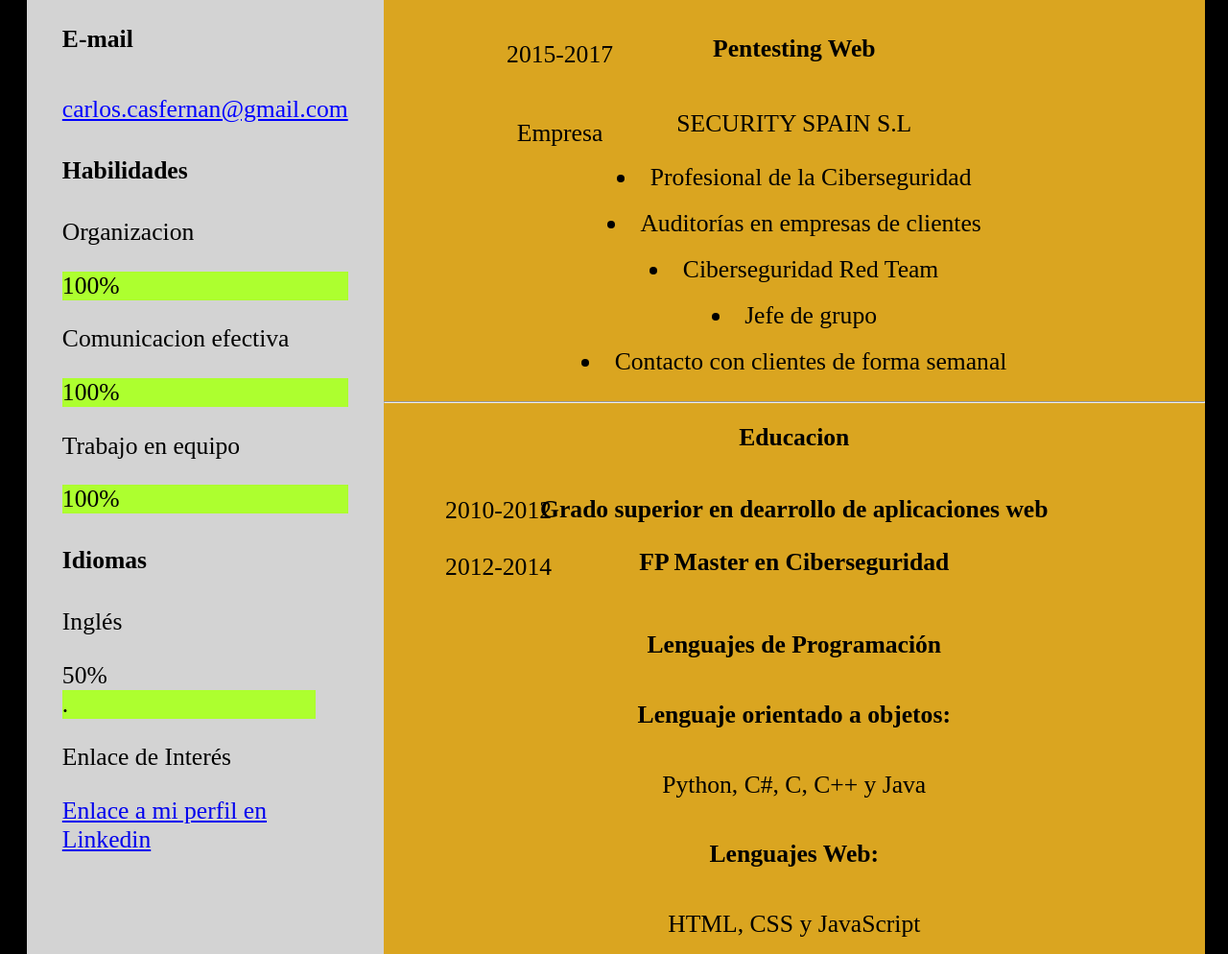
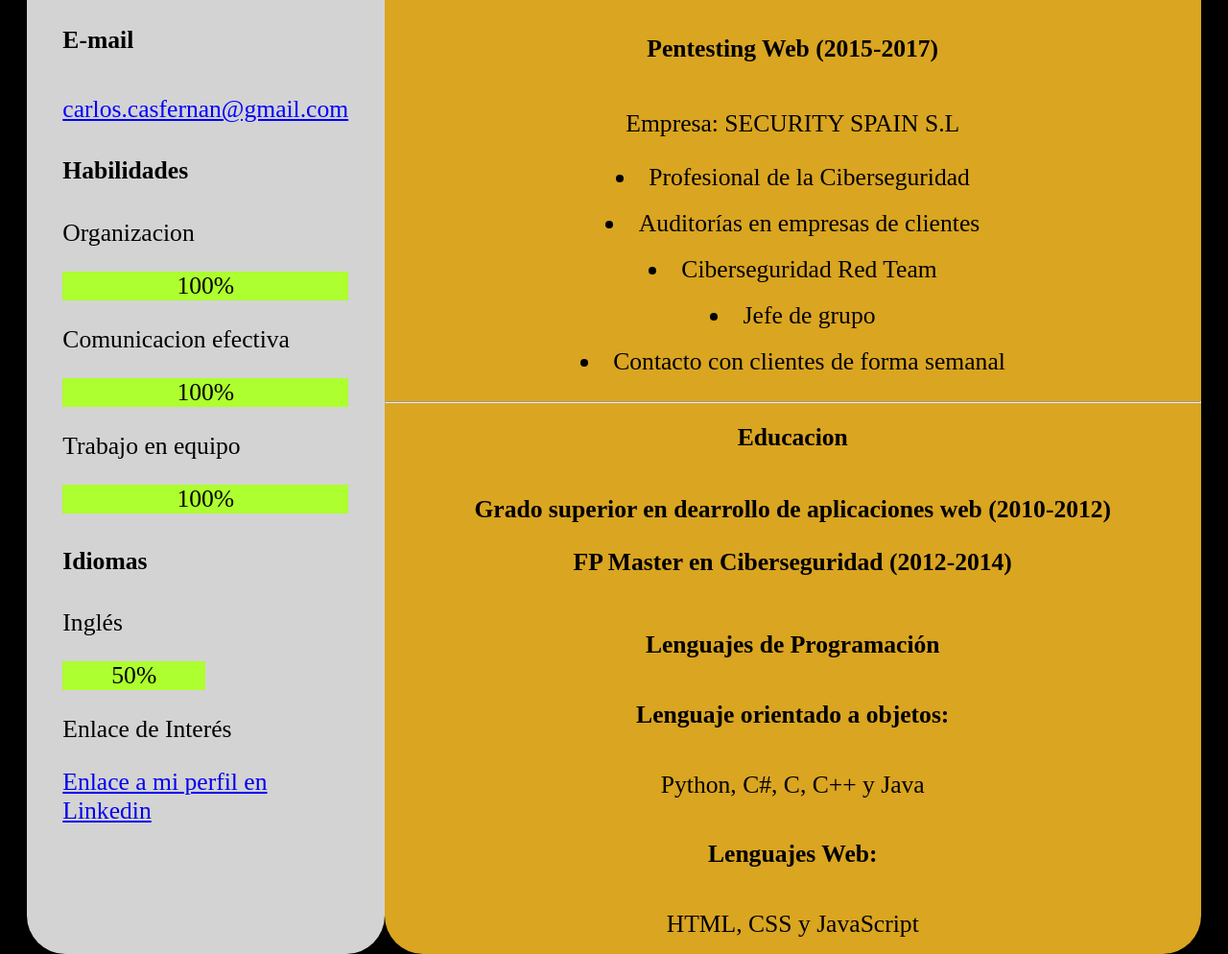
Before and after one commit to CarlosCastroFernandez/NuevaVersionCV, a plain HTML site: page nuevaVersionCV/index.html in a window 1280 px wide. Shown: the part 782-1776 px from the top of the page at 96% size. Drawn offline with Linux system fonts and the light colour scheme.

Commit message:
actualizacion

```diff
--- a/nuevaVersionCV/index.css
+++ b/nuevaVersionCV/index.css
@@ -17,13 +17,7 @@ body {
 .container {
     margin: 10px;
     display: flex;
-
-
-    height:310vh;
-
-    padding-right:1em;
-    min-width:250px;
-
+    height:111em;
 }
 
 img {
@@ -41,8 +35,14 @@ p,a,h5,h4,h2,span,h1,li {
 }
 [barra1="barra1"] {
     background-color: var(--color-barras);
+    text-align:center;
 }
-
+span{
+    text-align:center;
+    display:inline-block;
+    width:50%;
+    background-color:var(--color-barras);
+}
 h3 {
     font-size: var(--forma-letras);
     position: relative;
@@ -50,7 +50,7 @@ h3 {
 }
 
 .caja1 {
-
+    padding:10px;
     margin: 10px 0px 10px 10px;
     padding: 2% 3%;
     border-radius: var(--forma-borde);
@@ -61,47 +61,16 @@ h3 {
 .caja2 {
     text-align:center;
    padding-bottom:-20px;
-    margin: 10px -10px 10px 0px;
+   margin: 10px 10px 10px 0px;
     background-color: var(--color-fondo-caja1);
     border-radius: var(--forma-borde);
-    flex-basis:90%;
+    width:100%;
 }
-.cajaFechas{
 
-    margin-top:-37em;
-    margin-left:64px;
-    display:flex;
-    flex-direction:column;
-
-    width:15em;
-    justify-content:flex-start;
-
-}
-.cajaFechas2{
-    margin-top:-32em;
-    margin-left:0px;
-    padding-left:0px;
-    display:flex;
-    flex-direction:column;
-
-    width:15em;
-    justify-content:flex-start;
-
-}
-.cajaFechas3{
-    margin-top:-53em;
-    margin-left:64px;
-    display:flex;
-    flex-direction:column;
-
-    width:15em;
-    justify-content:flex-start;
-
-}
 @media only screen and (max-width:800px){
     .container{
     flex-direction:column;
-    height:450vh;
+
 
 
 
--- a/nuevaVersionCV/index.html
+++ b/nuevaVersionCV/index.html
@@ -16,7 +16,7 @@
         </h3>
     </heading>
 
-        <p >Técnico en Informática</p>
+        <p style="text-align:center">Técnico en Informática</p>
         <img src="mi representacion.jpg" alt="Presentando mi Curriculum">
         <h4 style="text-align:center">Datos de contacto</h4>
         <h5>Dirección:</h5>
@@ -35,8 +35,7 @@
         <p barra1="barra1" >100%</p>
         <h4 >Idiomas</h4>
         <p >Inglés</p>
-        <span >50%</span>
-        <span style="width:264px;display:inline-block;background-color:greenyellow">.</span>
+        <span  >50%</span>
         <p >Enlace de Interés</p>
         <a href="https://www.linkedin.com/in/carlos-castro-fern%C3%A1ndez-403bb3245/" target="_blank">
             Enlace a mi perfil en Linkedin
@@ -55,9 +54,9 @@
             </p>
             <h1>Experiencia</h1>
             <hr>
-            <h5>Programador</h5>
+            <h5>Programador (2017-2019)</h5>
 
-            <p>AITORIN PETANT S.L</p>
+            <p> EMPRESA: AITORIN PETANT S.L</p>
             <li>Programador back-end</li>
             <br>
             <li>Lenguaje de programacion: Python</li>
@@ -70,10 +69,10 @@
             <br>
 
             <h2 >
-                Pentesting Web
+                Pentesting Web (2015-2017)
             </h2>
 
-            <p style="margin-top: 48px">SECURITY SPAIN S.L</p>
+            <p style="margin-top: 48px"> Empresa: SECURITY SPAIN S.L</p>
             <li>Profesional de la Ciberseguridad</li>
             <br>
             <li>Auditorías en empresas de clientes</li>
@@ -87,27 +86,16 @@
             <hr>
             <h1>Educacion</h1>
 
-            <h3 style="margin-top:75px">Grado superior en dearrollo de aplicaciones web</h3>
-            <h3>FP Master en Ciberseguridad</h3>
+            <h3 style="margin-top:75px">Grado superior en dearrollo de aplicaciones web (2010-2012)</h3>
+            <h3>FP Master en Ciberseguridad (2012-2014)</h3>
 
             <h1>Lenguajes de Programación</h1>
             <h5>Lenguaje orientado a objetos:</h5>
             <p>Python, C#, C, C++ y Java</p>
             <h5>Lenguajes Web:</h5>
             <p>HTML, CSS y JavaScript</p>
-            <div class="cajaFechas2">
-                <p style="margin-bottom:3px">2010-2012</p>
-                <p style="margin-bottom:3px">2012-2014</p>
-            </div>
 
-            <div class="cajaFechas">
-                <p>2015-2017</p>
-                <p style="margin-top:26px">Empresa</p>
-            </div>
-            <div class="cajaFechas3">
-                <p style="margin-top:13em">2017-2019</p>
-                <p style="margin-top:12px">Empresa</p>
-            </div>
+
 
 
 
```
